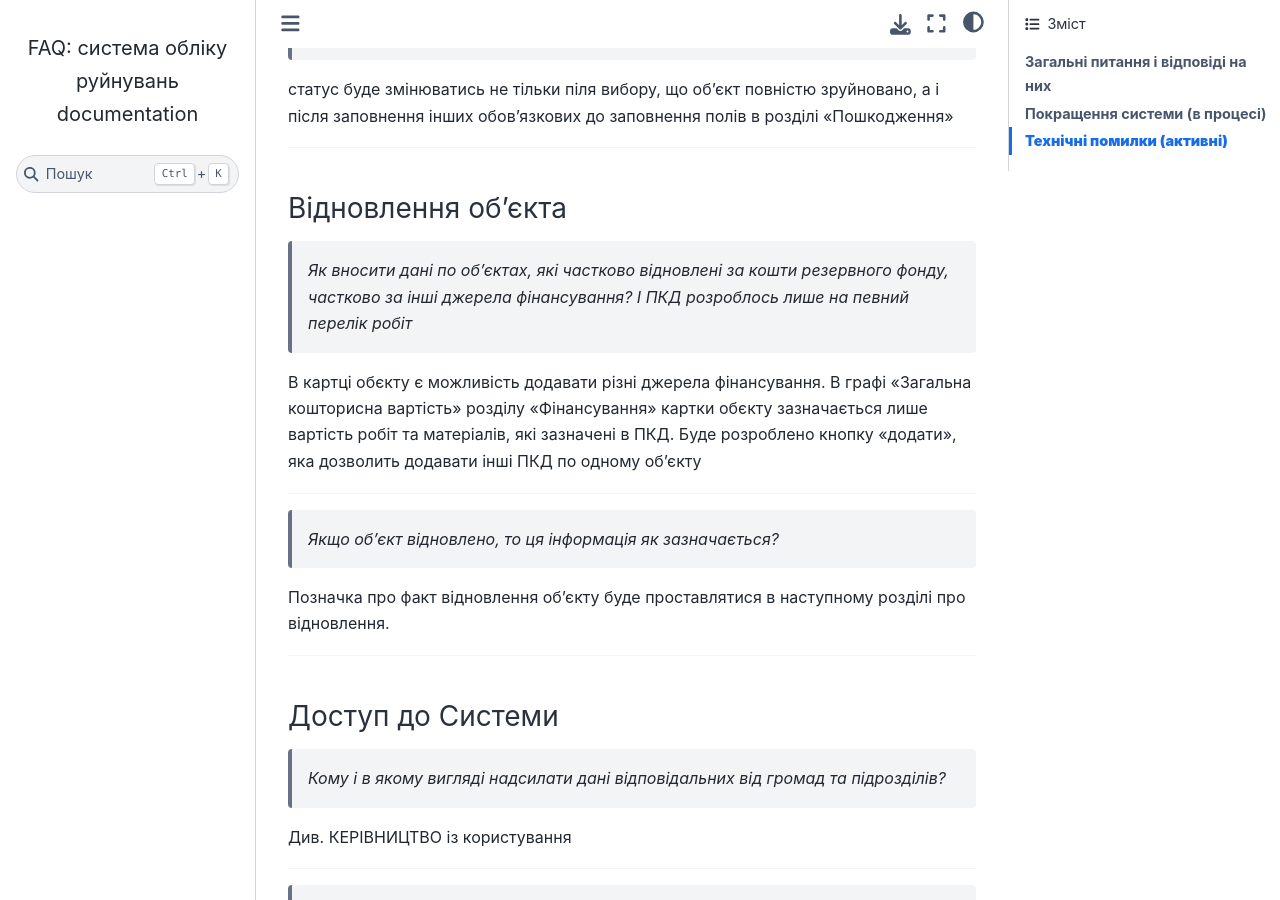
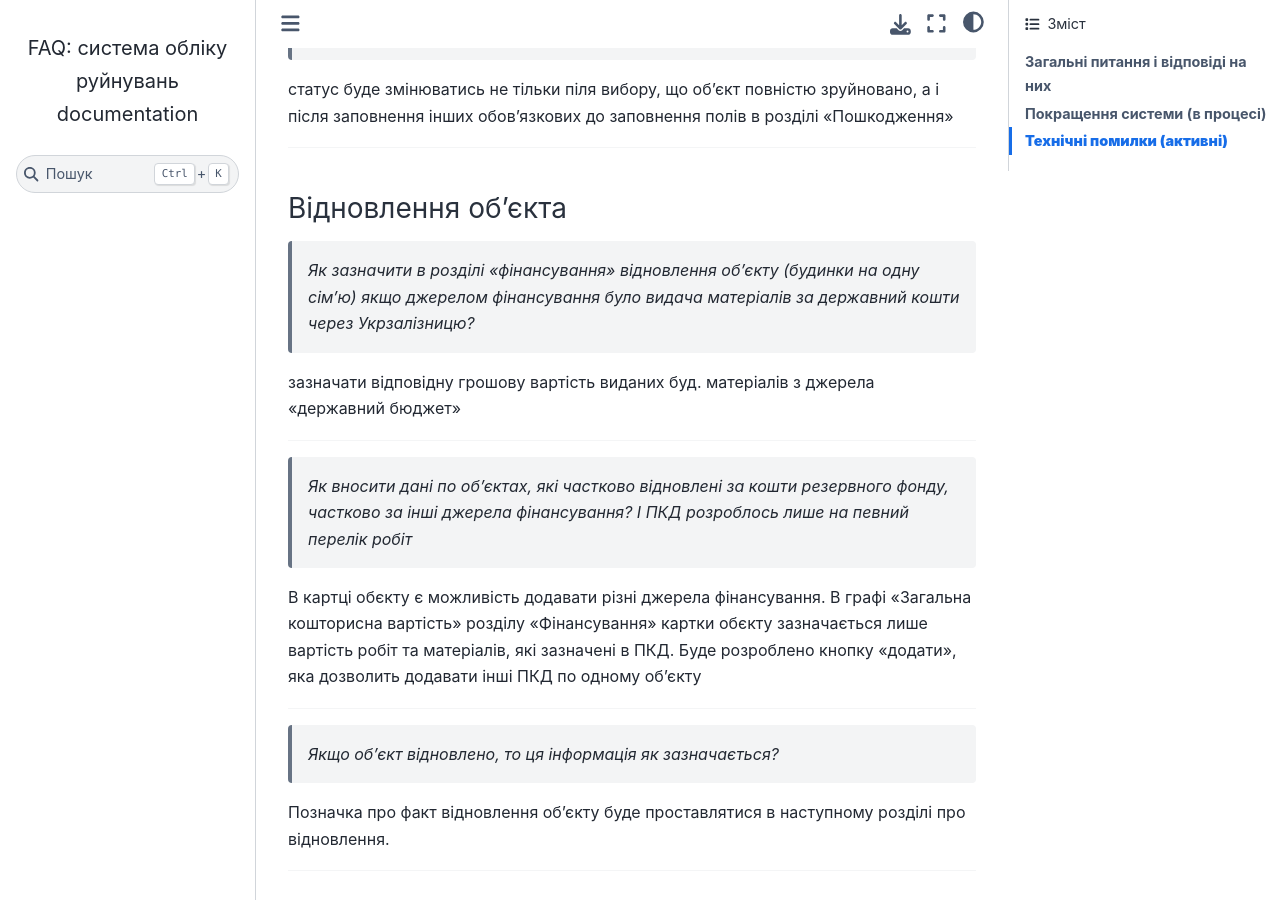
Before and after one commit to hp0404/docs.rebuild, a Sphinx documentation site: the page built from docs/source/index.md, in a window 1280 px wide and 900 px high, scrolled down 29048 px. Built offline with Sphinx 7.4.7 and the Sphinx Book theme 1.1.4, drawn with Linux system fonts in a browser that asks for light colours; some of the changed text lies outside the part shown.

Commit message:
Updated docs

```diff
--- a/docs/source/index.md
+++ b/docs/source/index.md
@@ -671,6 +671,11 @@ jpg, jpeg, png, webp, одне фото до 10Мб, до 5 фото в об'є
 ### Відновлення об'єкта
 
 <!-- restoration starts -->
+> *Як зазначити в розділі "фінансування" відновлення об'єкту (будинки на одну сім'ю) якщо джерелом фінансування було видача матеріалів за державний кошти через Укрзалізницю?*
+
+зазначати відповідну грошову вартість виданих буд. матеріалів з джерела "державний бюджет"
+
+---
 > *Як вносити дані по об'єктах, які частково відновлені за кошти резервного фонду, частково за інші джерела фінансування? І ПКД розроблось лише на певний перелік робіт*
 
 В картці обєкту є можливість додавати різні джерела фінансування. В графі "Загальна кошторисна вартість" розділу "Фінансування" картки обєкту зазначається лише вартість робіт та матеріалів, які зазначені в ПКД.
```
Also changed, not shown: other parts of docs/source/index.md (+1 -1 lines).
